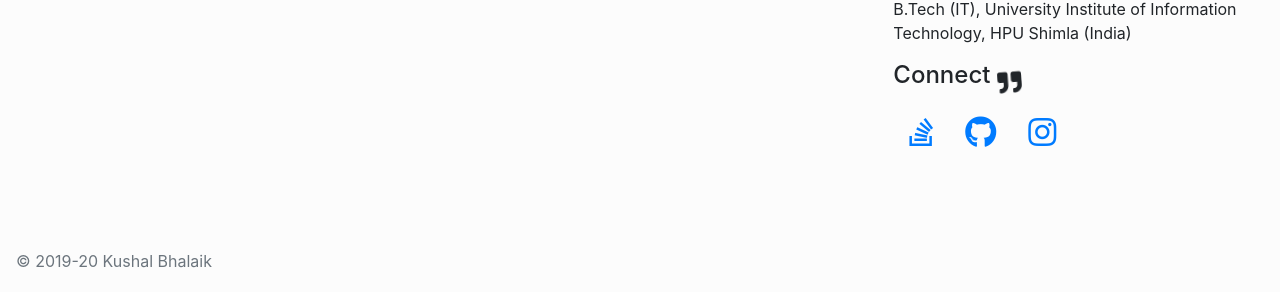
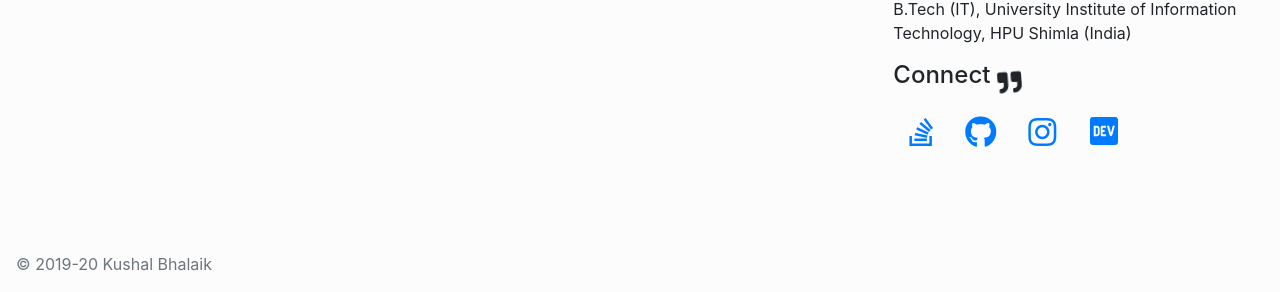
Before and after one commit to Prajwal-Kumar919/far11ven.github.io, a PHP site: page / in a window 1280 px wide. Shown: the part 687-979 px from the top of the page. Before the commit the page ends 955 px from the top, so only its background shows below. Run offline with PHP 8.4, Linux system fonts and the light colour scheme; some libraries are stand-ins or nearby versions.

Commit message:
added dev_to_icon class
added dev_to_icon class

```diff
--- a/style.css
+++ b/style.css
@@ -178,6 +178,15 @@ a.back-to-home:hover {
   border: 0.1rem solid #007bff;
 }
 
+.dev_to_icon{
+  display: inline-block;
+  width: 1em;
+  height: 1em;
+  top: 0;
+  margin-bottom: 9px;
+  fill: currentColor;
+}
+
 /** animations **/
 
 .animate-float {
```
